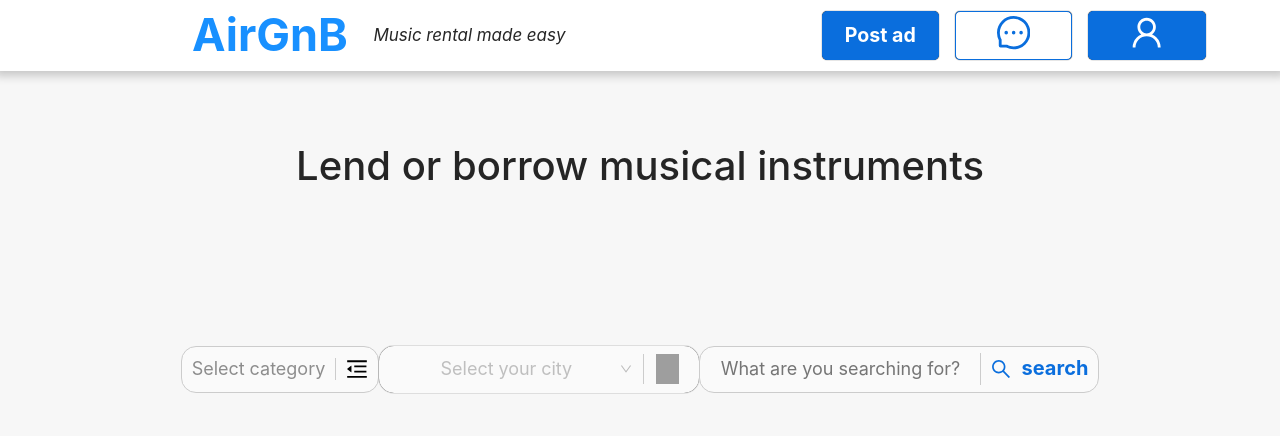
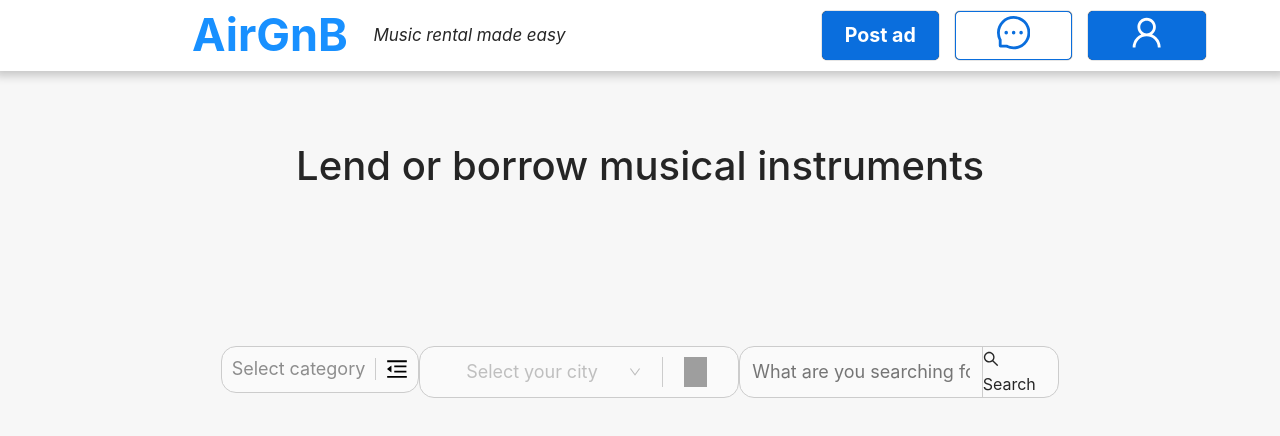
Before and after one commit to leo-dao/AirGnB, a React (Create React App) app in the folder frontend/: page / in a window 1280 px wide. Shown: the top 436 px of the page. Built offline with nearby package versions, Linux system fonts and the light colour scheme; no server answers; grey boxes are pictures that could not be loaded.

Commit message:
Created filterInput component to simplify search/location filters

```diff
--- /dev/null
+++ b/frontend/src/components/Atoms/FilterInput/Styled.tsx
@@ -0,0 +1,29 @@
+import styled from "styled-components";
+import { FilterInputProps } from ".";
+
+export const FilterContainer = styled.div`
+    border-radius: 15px;
+    background-color: #FAFAFA;
+    border: 1px solid #ccc;
+    display: flex;
+    align-items: center;
+    justify-content: center;
+    cursor: pointer;
+    width: 25vw;
+`;
+
+export const StyledContent = styled.div`
+    width: 100%;
+    margin-right: 10px;
+    margin-left: 10px;
+`;
+
+export const StyledLogo = styled.div`
+    display: flex;
+    align-items: center;
+    justify-content: center;
+    border-left: 1px solid #ccc;
+    font-size: 16px;
+    width: 30%;
+    margin-right: 10px;
+`;
--- /dev/null
+++ b/frontend/src/components/Atoms/FilterInput/index.tsx
@@ -0,0 +1,23 @@
+import React from "react";
+import { FilterContainer, StyledLogo, StyledContent } from "./Styled";
+
+export interface FilterInputProps {
+    content?: React.ReactNode;
+    logo?: React.ReactNode;
+
+}
+
+const FilterInput = (props: FilterInputProps) => {
+    return (
+        <FilterContainer>
+            <StyledContent>
+                {props.content}
+            </StyledContent>
+            <StyledLogo>
+                {props.logo}
+            </StyledLogo>
+        </FilterContainer>
+    )
+};
+
+export default FilterInput
--- a/frontend/src/components/Molecules/LocationFilter/index.tsx
+++ b/frontend/src/components/Molecules/LocationFilter/index.tsx
@@ -1,7 +1,6 @@
 import React from "react";
 import { Select } from 'antd';
-import { Container, SelectContainer, LocationLogoContainer } from './Styled';
-
+import FilterInput from "../../Atoms/FilterInput/index";
 
 interface Props {
     data: any[];
@@ -17,8 +16,9 @@ const LocationFilter = (props: Props) => {
     });
 
     return (
-        <Container >
-            <SelectContainer>
+
+        <FilterInput
+            content={
                 <Select
                     style={{
                         width: "100%",
@@ -41,12 +41,47 @@ const LocationFilter = (props: Props) => {
                     }}
                     onSelect={props.onSelect}
                 />
-            </SelectContainer>
+            }
+            logo={
+                <img
+                    src="http://cdn.onlinewebfonts.com/svg/img_527461.png"
+                    width={23}
+                    height={30}
+                />
+            }
+        />
+    )
 
-            <LocationLogoContainer>
-                <img src="http://cdn.onlinewebfonts.com/svg/img_527461.png" />
-            </LocationLogoContainer>
-        </Container>
-    )
+
+    /*        <Container >
+               <SelectContainer>
+                   <Select
+                       style={{
+                           width: "100%",
+                           fontSize: "18px",
+                           color: "black",
+                           textAlign: "center",
+                       }}
+                       showSearch
+                       bordered={false}
+                       options={location}
+                       allowClear={true}
+                       placeholder="Select your city"
+                       filterOption={(inputValue, option) =>
+                           option!.value.toUpperCase().indexOf(inputValue.toUpperCase()) !== -1
+                       }
+                       dropdownStyle={{
+                           border: "none",
+                           boxShadow: "0px 0px 10px #8D8D8D",
+                           borderRadius: "10px",
+                       }}
+                       onSelect={props.onSelect}
+                   />
+               </SelectContainer>
+
+               <LocationLogoContainer>
+                   <img src="http://cdn.onlinewebfonts.com/svg/img_527461.png" />
+               </LocationLogoContainer>
+           </Container> */
 }
 export default LocationFilter;
--- a/frontend/src/components/Molecules/SearchBox/index.tsx
+++ b/frontend/src/components/Molecules/SearchBox/index.tsx
@@ -1,5 +1,6 @@
 import React from "react";
 import { SearchOutlined } from "@ant-design/icons";
+import FilterInput from "../../Atoms/FilterInput/index";
 
 interface Props {
     onSearch: (value: string) => void;
@@ -8,18 +9,9 @@ interface Props {
 const SearchBox = (props: Props) => {
     const [Result, setSearchBox] = React.useState("");
 
-
     return (
-        <div style={{
-            display: "flex",
-            alignItems: "center",
-            justifyContent: "center",
-            backgroundColor: "#FAFAFA",
-            border: "1px solid #ccc",
-            borderRadius: "15px",
-            cursor: "pointer",
-            width: "400px"
-        }}>
+        <FilterInput
+            content={
                 <input
                     type="text"
                     placeholder="What are you searching for?"
@@ -39,24 +31,15 @@ const SearchBox = (props: Props) => {
                         width: "100%",
                     }}>
                 </input>
-
-            <div onClick={() => props.onSearch(Result)}
-                style={{
-                    display: "flex",
-                    alignItems: "center",
-                    justifyContent: "space-between",
-                    borderLeft: "1px solid #ccc",
-                    paddingLeft: "10px",
-                    paddingRight: "10px",
-                    fontSize: "20px",
-                    fontWeight: "bold",
-                    color: "#0A6EDD",
-                    width: "40%",
-                }} >
+            }
+            logo={
+                <div onClick={() => props.onSearch(Result)}>
                     <SearchOutlined />
-                search
+                    &nbsp;
+                    Search
                 </div>
-        </div >
+            }
+        />
     )
 }
 export default SearchBox;
--- a/frontend/src/components/Organisms/Search/index.tsx
+++ b/frontend/src/components/Organisms/Search/index.tsx
@@ -45,7 +45,6 @@ const Search = () => {
             <LocationFilter
                 data={data}
                 onSelect={onSelect} />
-            {/* <div style={{ marginLeft: "10%" }} /> */}
             <SearchBox onSearch={onSearch} />
         </div>
     )
```
Lines whose indentation alone changed are shown as unchanged.
